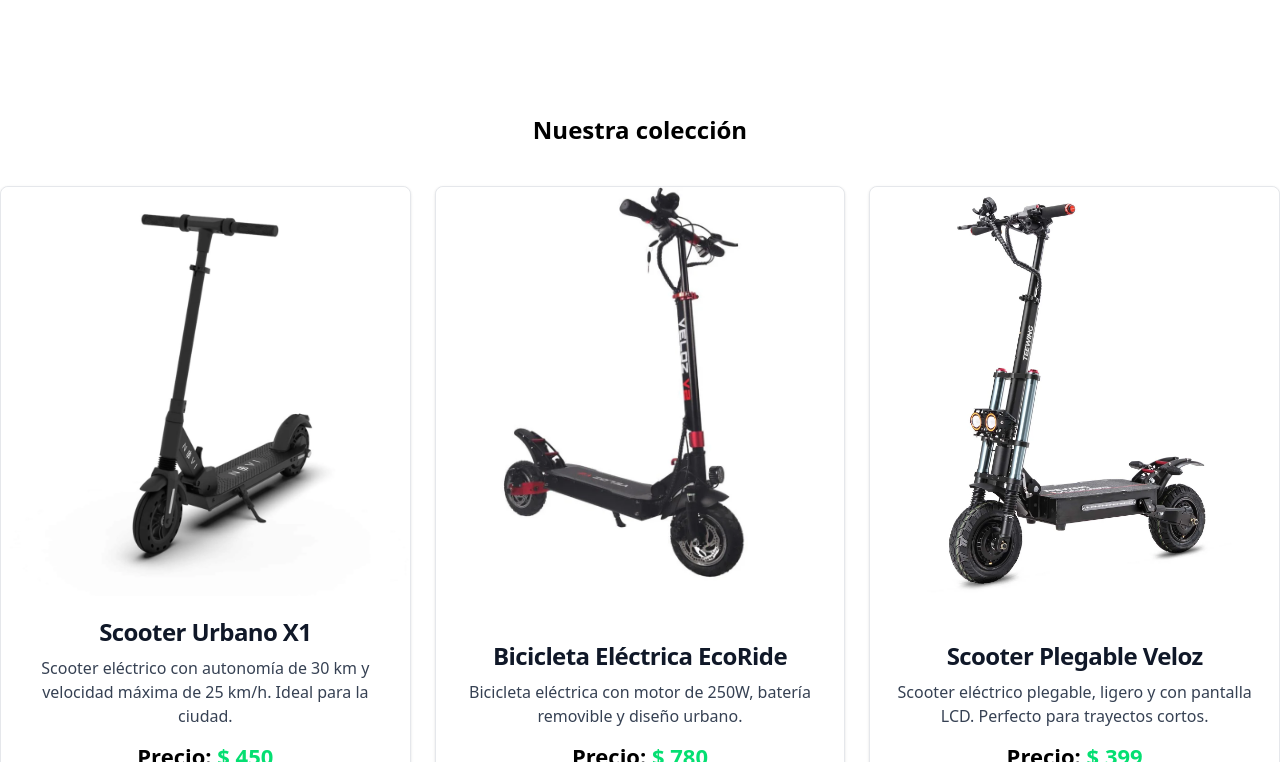
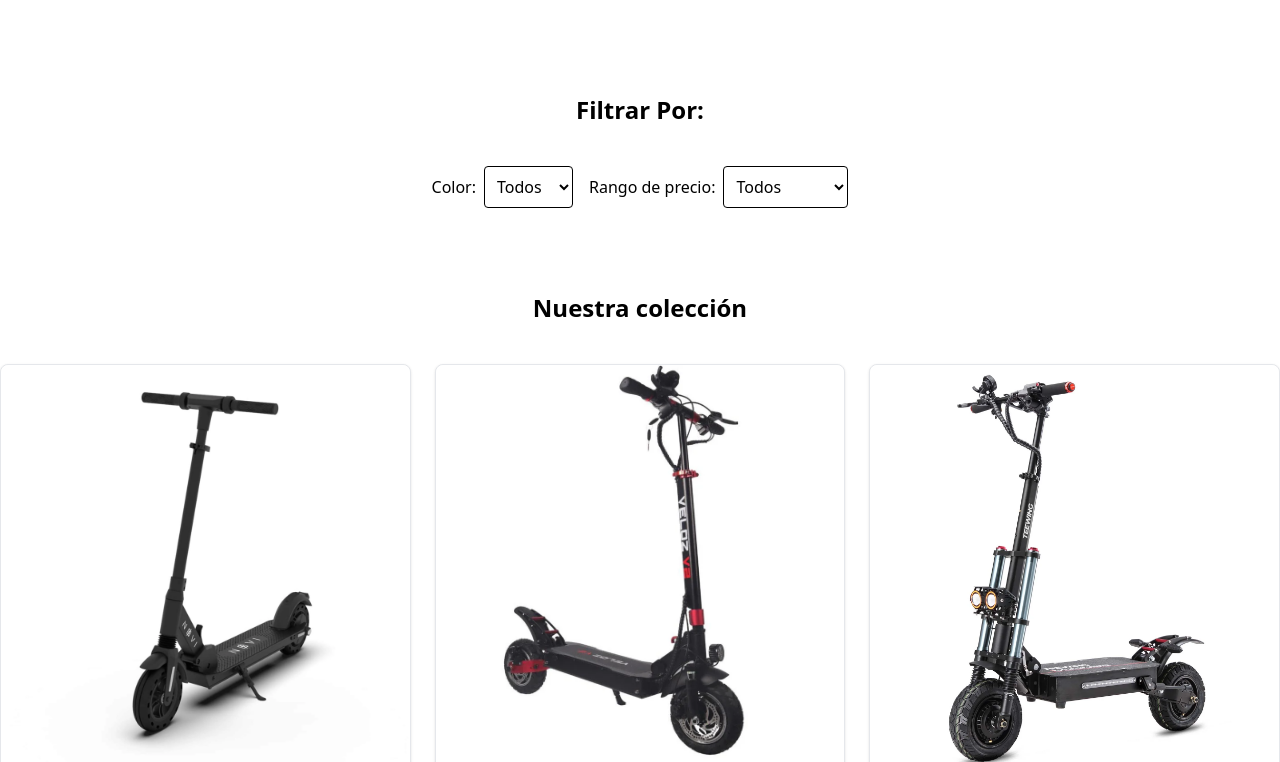
Before and after one commit to smithacevedo/ElectroRide, a React (Vite) app: page / in a window 1280 px wide. Shown: the part 898-1660 px from the top of the page. Built offline with nearby package versions, Linux system fonts and the light colour scheme.

Commit message:
Se agregan filtros para colores y rangos de precios

```diff
--- a/src/App.tsx
+++ b/src/App.tsx
@@ -5,6 +5,7 @@ import { db } from './db/db'
 import CardComponent from './components/CardComponent'
 import HeaderComponent from './components/HeaderComponent'
 import { cartReducer, initialState } from './reducers/Cart-reducer'
+import FilterComponent from './components/FilterComponent'
 
 
 
@@ -13,7 +14,9 @@ function App() {
 
   const [products, setProducts] = useState([...db])
   const loader = useRef(null)
-
+  const [filterColor, setFilterColor] = useState<string>('all')
+  const [priceRange, setPriceRange] = useState<[number, number]>([0, 9999])
+  const filtersActive = filterColor !== 'all' || priceRange[0] !== 0 || priceRange[1] !== 9999
   const idCounter = useRef(db.length)
 
   useEffect(() => {
@@ -35,6 +38,8 @@ function App() {
   }
 
   useEffect(() => {
+    if (filtersActive) return // Desactiva el scroll infinito si hay filtros activos
+
     const observer = new IntersectionObserver(entries => {
       if (entries[0].isIntersecting) {
         loadMore()
@@ -51,7 +56,7 @@ function App() {
     return () => {
       if (currentLoader) observer.unobserve(currentLoader)
     }
-  }, [])
+  }, [filtersActive]) // Si hay filtros activos, no se activa el scroll infinito
 
   return (
     <>
@@ -62,10 +67,22 @@ function App() {
         <HeaderComponent />
 
         <div id="productos" className="pt-24"></div>
+
+        <h2 className="text-center text-2xl font-bold">Filtrar Por:</h2>
+        <div className="flex justify-center py-10">
+          <FilterComponent setFilterColor={setFilterColor} setPriceRange={setPriceRange} />
+        </div>
+
         <main className="container-xl mt-5">
           <h2 className="text-center text-2xl font-bold">Nuestra colección</h2>
           <div className="grid sm:grid-cols-1 md:grid-cols-2 lg:grid-cols-3 gap-6 py-10">
-            {products.map(product => (
+            {products
+              .filter(product =>
+                (filterColor === 'all' || product.color.toLowerCase() === filterColor.toLowerCase()) &&
+                product.price >= priceRange[0] &&
+                product.price <= priceRange[1]
+              )
+              .map(product => (
               <CardComponent
                 key={product.id}
                 product={product}
@@ -77,7 +94,7 @@ function App() {
             ref={loader}
             className="h-40 text-center text-gray-500 bg-gray-100 flex items-center justify-center"
           >
-            Cargando más productos...
+            No se han encontrado más productos.
           </div>
         </main>
       </div>
--- /dev/null
+++ b/src/components/FilterComponent.tsx
@@ -0,0 +1,40 @@
+type Props = {
+  setFilterColor: (color: string) => void;
+  setPriceRange: (range: [number, number]) => void;
+};
+
+const FilterComponent = ({ setFilterColor, setPriceRange }: Props) => {
+  return (
+    <div className="flex flex-col md:flex-row gap-4 justify-center items-center mb-6">
+      <div>
+        <label className="mr-2">Color:</label>
+        <select onChange={e => setFilterColor(e.target.value)} className="border p-2 rounded">
+          <option value="all">Todos</option>
+          <option value="Blanca">Blanca</option>
+          <option value="Negro">Negro</option>
+          <option value="Gris">Gris</option>
+          <option value="Rojo">Rojo</option>
+          <option value="Verde">Verde</option>
+          <option value="Azul">Azul</option>
+        </select>
+      </div>
+      <div>
+        <label className="mr-2">Rango de precio:</label>
+        <select onChange={e => {
+          const value = e.target.value
+          if (value === "0-499") setPriceRange([0, 499])
+          else if (value === "500-699") setPriceRange([500, 699])
+          else if (value === "700+") setPriceRange([700, 9999])
+          else setPriceRange([0, 9999])
+        }} className="border p-2 rounded">
+          <option value="all">Todos</option>
+          <option value="0-499">$0 - $499</option>
+          <option value="500-699">$500 - $699</option>
+          <option value="700+">$700 - Más</option>
+        </select>
+      </div>
+    </div>
+  )
+};
+
+export default FilterComponent
```
